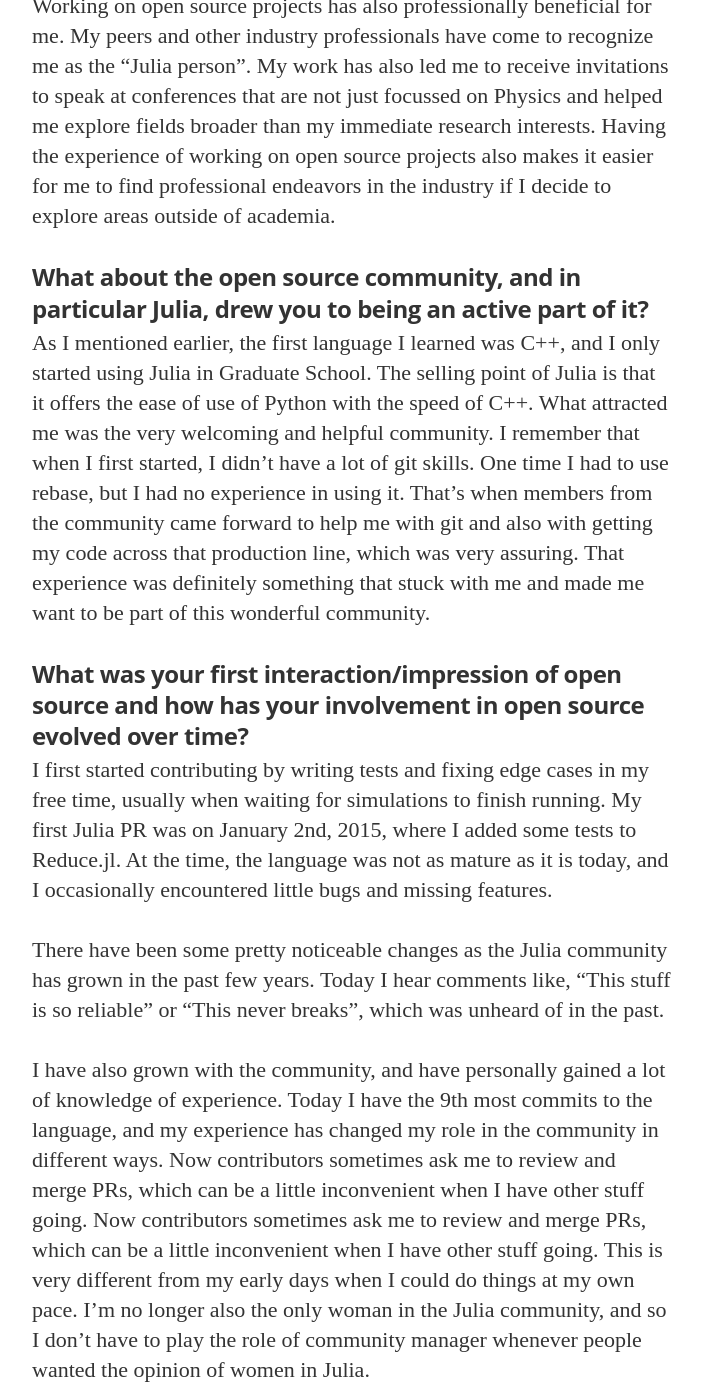
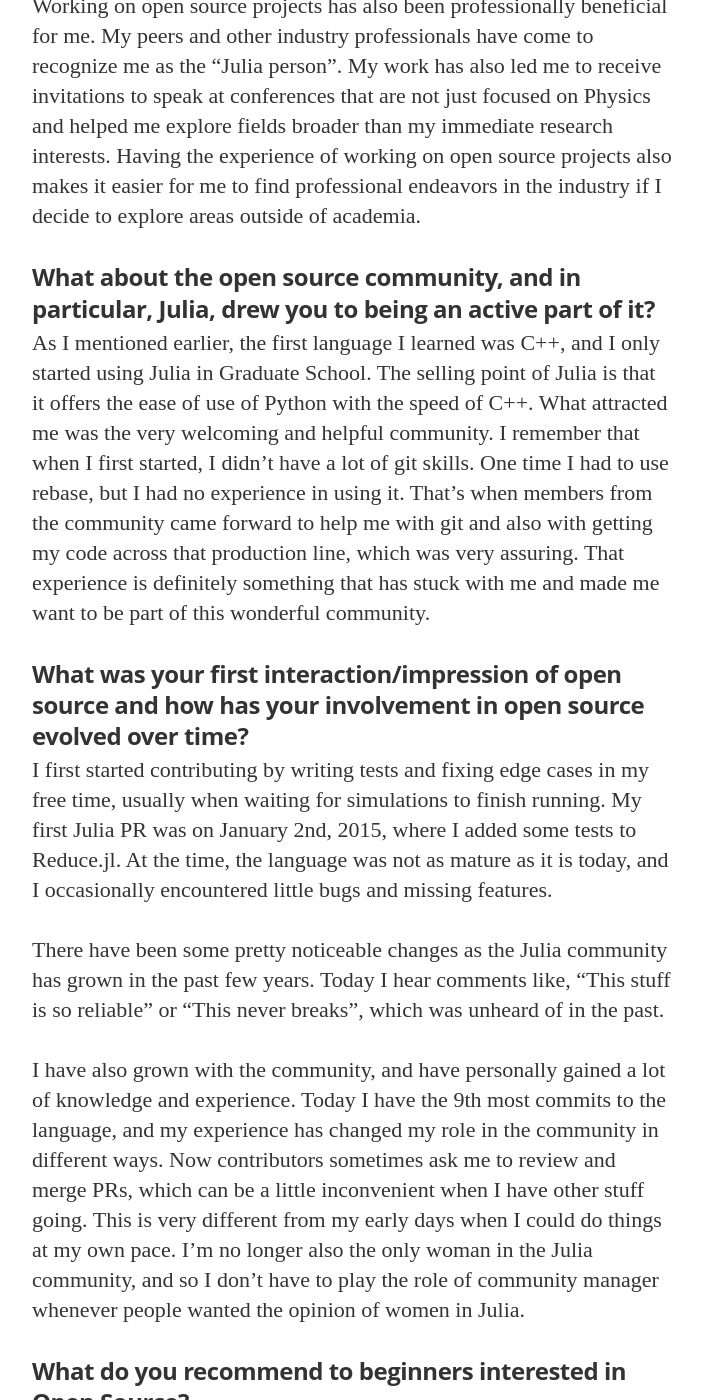
Before and after one commit to HackIllinois/blog, a Jekyll site: the page built from _posts/2019-08-28-mentor-spotlight-katharine-hyatt.markdown, in a window 1280 px wide and 1400 px high, scrolled down 2279 px. Shown: the whole window, without its empty margins (288-990 px from the left). Built offline with Jekyll 4.4.1, drawn with Linux system fonts in a browser that asks for light colours; nearby versions of some CDN libraries; some web fonts are replaced; some of the changed text lies outside the part shown.

Commit message:
Review #2 edit

```diff
--- a/_posts/2019-08-28-mentor-spotlight-katharine-hyatt.markdown
+++ b/_posts/2019-08-28-mentor-spotlight-katharine-hyatt.markdown
@@ -31,17 +31,17 @@
 ### Why do you contribute to open source?
 When working on algorithm development, my team and I deal with a lot of moving parts and can go months without knowing whether the project is going to work or not. In such times, merging a pull request is something to fall back on as it is somewhat soothing for me to go back home and add two lines to GitHub and seeing everything work.
 
-Working on open source projects has also professionally beneficial for me. My peers and other industry professionals have come to recognize me as the "Julia person". My work has also led me to receive invitations to speak at conferences that are not just focussed on Physics and helped me explore fields broader than my immediate research interests. Having the experience of working on open source projects also makes it easier for me to find professional endeavors in the industry if I decide to explore areas outside of academia.
+Working on open source projects has also been professionally beneficial for me. My peers and other industry professionals have come to recognize me as the "Julia person". My work has also led me to receive invitations to speak at conferences that are not just focused on Physics and helped me explore fields broader than my immediate research interests. Having the experience of working on open source projects also makes it easier for me to find professional endeavors in the industry if I decide to explore areas outside of academia.
 
-### What about the open source community, and in particular Julia, drew you to being an active part of it?
-As I mentioned earlier, the first language I learned was C++, and I only started using Julia in Graduate School. The selling point of Julia is that it offers the ease of use of Python with the speed of C++. What attracted me was the very welcoming and helpful community. I remember that when I first started, I didn't have a lot of git skills. One time I had to use rebase, but I had no experience in using it. That's when members from the community came forward to help me with git and also with getting my code across that production line, which was very assuring. That experience was definitely something that stuck with me and made me want to be part of this wonderful community.
+### What about the open source community, and in particular, Julia, drew you to being an active part of it?
+As I mentioned earlier, the first language I learned was C++, and I only started using Julia in Graduate School. The selling point of Julia is that it offers the ease of use of Python with the speed of C++. What attracted me was the very welcoming and helpful community. I remember that when I first started, I didn't have a lot of git skills. One time I had to use rebase, but I had no experience in using it. That's when members from the community came forward to help me with git and also with getting my code across that production line, which was very assuring. That experience is definitely something that has stuck with me and made me want to be part of this wonderful community.
 
 ### What was your first interaction/impression of open source and how has your involvement in open source evolved over time?
 I first started contributing by writing tests and fixing edge cases in my free time, usually when waiting for simulations to finish running. My first Julia PR was on January 2nd, 2015, where I added some tests to Reduce.jl. At the time, the language was not as mature as it is today, and I occasionally encountered little bugs and missing features.
 
 There have been some pretty noticeable changes as the Julia community has grown in the past few years. Today I hear comments like, "This stuff is so reliable" or "This never breaks", which was unheard of in the past.
 
-I have also grown with the community, and have personally gained a lot of knowledge of experience. Today I have the 9th most commits to the language, and my experience has changed my role in the community in different ways. Now contributors sometimes ask me to review and merge PRs, which can be a little inconvenient when I have other stuff going. Now contributors sometimes ask me to review and merge PRs, which can be a little inconvenient when I have other stuff going. This is very different from my early days when I could do things at my own pace. I'm no longer also the only woman in the Julia community, and so I don't have to play the role of community manager whenever people wanted the opinion of women in Julia.
+I have also grown with the community, and have personally gained a lot of knowledge and experience. Today I have the 9th most commits to the language, and my experience has changed my role in the community in different ways. Now contributors sometimes ask me to review and merge PRs, which can be a little inconvenient when I have other stuff going. This is very different from my early days when I could do things at my own pace. I'm no longer also the only woman in the Julia community, and so I don't have to play the role of community manager whenever people wanted the opinion of women in Julia.
 
 ### What do you recommend to beginners interested in Open Source?
 Contributors new to open source can sometimes find it difficult to find a project to work on. Some existing projects can be so large and complex that it might be hard for them to find a first issue to work on due to the many interlocking parts. I would say that new contributors should find packages that are not base projects or have only a few contributors. If there's a project with an active group of people working on it, they're bound to need help, and new contributors can start by helping with writing tests or adding documentation. I don't mean to discourage newcomers from being ambitious, but starting at a place where more experienced contributors can guide them is a good path to choose.
```
Also changed, not shown: other parts of _posts/2019-08-28-mentor-spotlight-katharine-hyatt.markdown (+5 -5 lines).
